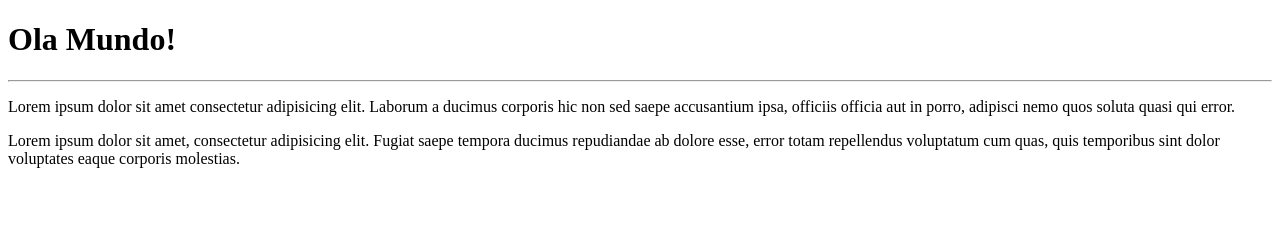
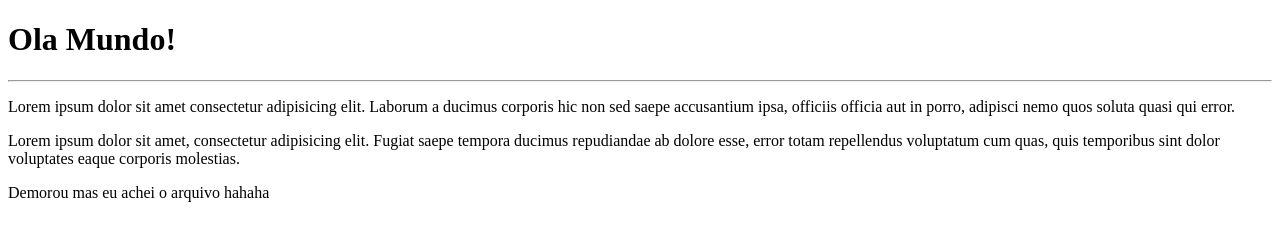
Before and after one commit to EsdrasALT/Ola-mundo, a plain HTML site: page site-exemplo/index.html in a window 1280 px wide. Drawn offline with Linux system fonts and the light colour scheme.

Commit message:
I will find you

```diff
--- a/site-exemplo/index.html
+++ b/site-exemplo/index.html
@@ -14,5 +14,6 @@
     <p>Lorem ipsum dolor sit amet, consectetur adipisicing elit.
         Fugiat saepe tempora ducimus repudiandae ab dolore esse, error totam repellendus voluptatum cum quas,
         quis temporibus sint dolor voluptates eaque corporis molestias.</p>
+    <p>Demorou mas eu achei o arquivo hahaha</p>
 </body>
 </html>
```
